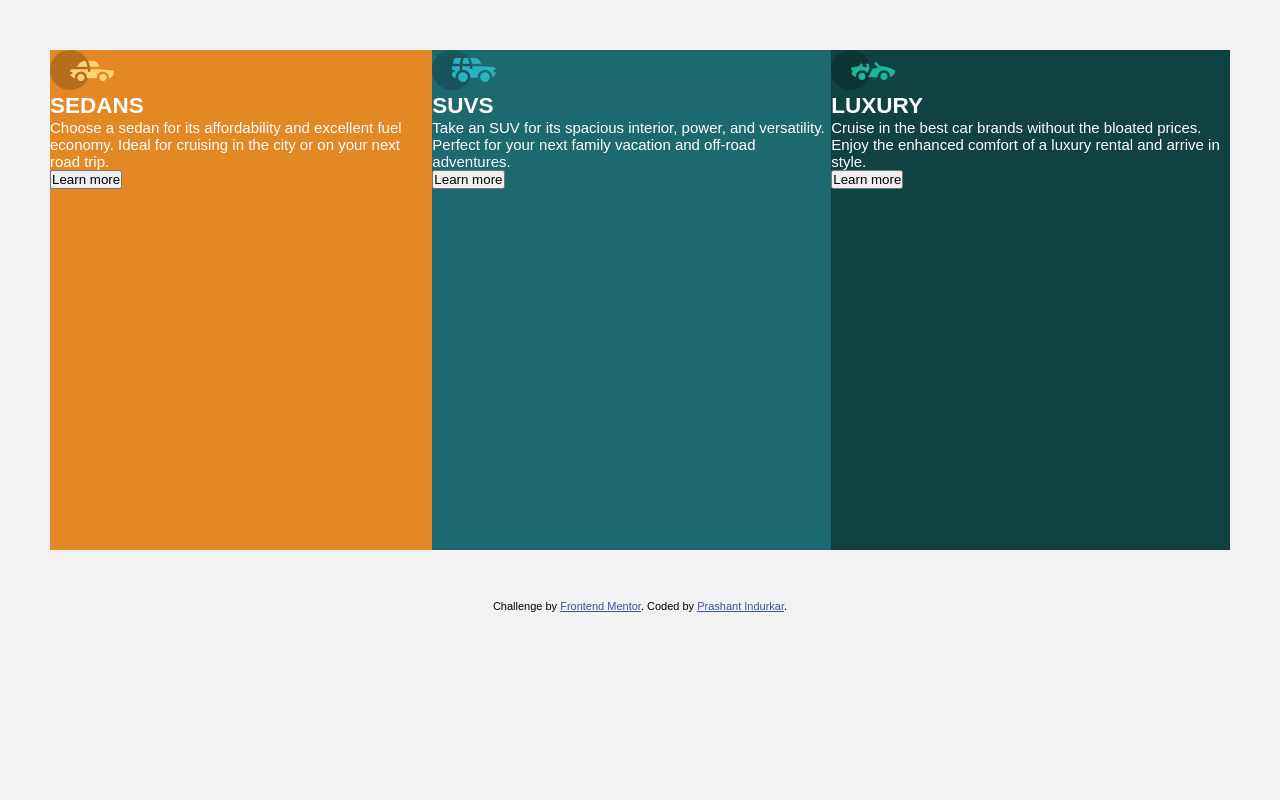
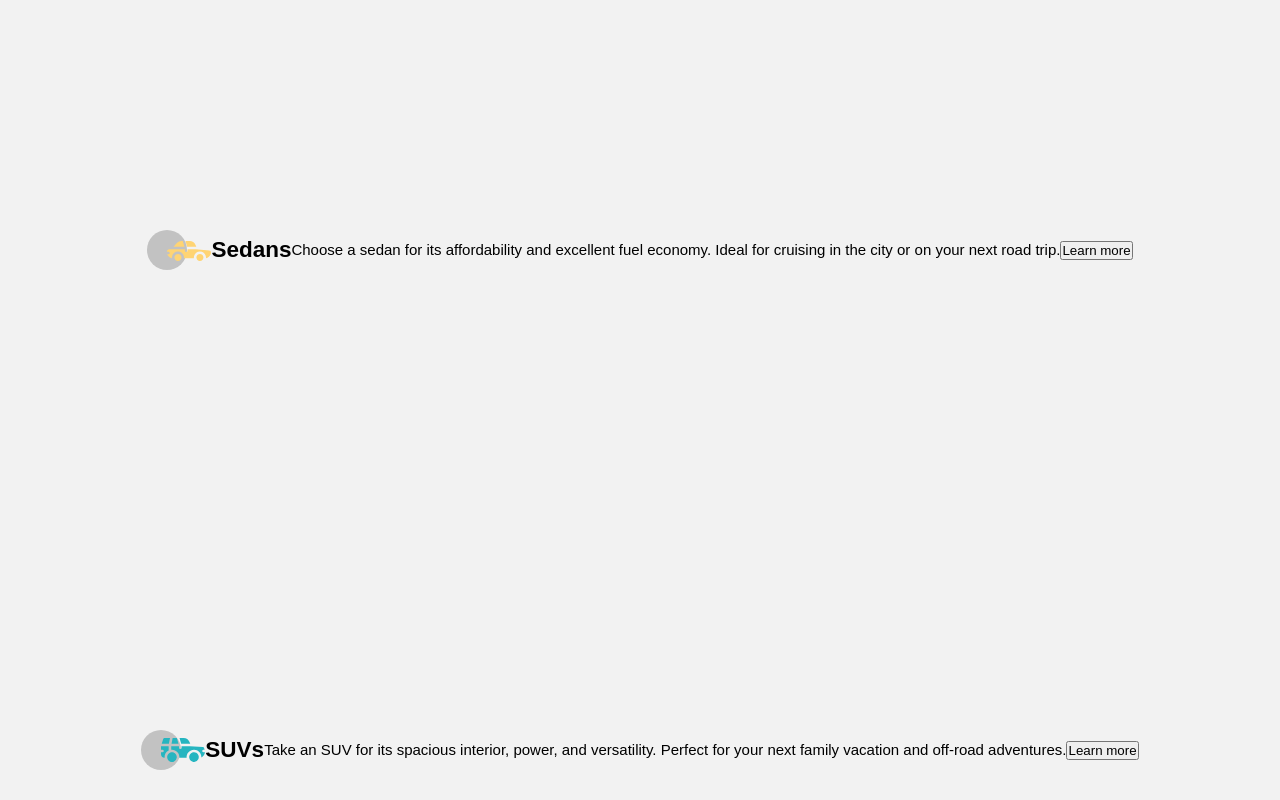
Before and after one commit to PrashantIndurkar/3-column-preview-card-component, a plain HTML site: page index.html in a window 1280 px wide. Shown: the top 800 px of the page. Drawn offline with Linux system fonts and the light colour scheme.

Commit message:
updated html file with some new name in class

```diff
--- a/index.html
+++ b/index.html
@@ -16,44 +16,44 @@
   </style>
 </head>
 <body>
-  <div class="container">
-    <div class="card">
-      <div class="card1">
+  <main class="wrapper">
+    <div class="container">
+      <div class="card orange">
         <img src="./images/icon-sedans.svg" alt="">
-        <h2  class="title">
-          SEDANS
+        <h2>
+          Sedans
         </h2 >
-        <p class="para1">
+        <p>
           Choose a sedan for its affordability and excellent fuel economy. Ideal for cruising in the city or on your next road trip.
         </p>
-        <button>Learn more</button>
+        <button class="btn">Learn more</button>
       </div>
-      <div class="card2">
+      <div class="card cyan">
         <img src="./images/icon-suvs.svg" alt="">
-        <h2  class="title2">
-          SUVS
+        <h2>
+          SUVs
         </h2 >
         <p class="para2">
           Take an SUV for its spacious interior, power, and versatility. Perfect for your next family vacation and off-road adventures.
         </p>
-        <button>Learn more</button>
+        <button class="btn">Learn more</button>
       </div>
-      <div class="card3">
+      <div class="card dark-cyan">
         <img src="./images/icon-luxury.svg" alt="">
-        <h2 class="title3">
-          LUXURY
+        <h2>
+          Luxury
         </h2>
         <p class="para3">
           Cruise in the best car brands without the bloated prices. Enjoy the enhanced comfort of a luxury rental and arrive in style.
         </p>
-        <button>Learn more</button>
+        <button class="btn">Learn more</button>
       </div>
     </div>
-  </div>
+  </main>
 
   <div class="attribution">
     Challenge by <a href="https://www.frontendmentor.io?ref=challenge" target="_blank">Frontend Mentor</a>.
-    Coded by <a href="#">Prashant Indurkar</a>.
+    Coded by <a href="https://twitter.com/prashant2weet">Prashant Indurkar</a>.
   </div>
 </body>
 </html>
--- a/style.css
+++ b/style.css
@@ -12,14 +12,22 @@ body{
 
 }
 .container {
-    margin:50px;
+    width: 100%;
+    min-height: 100vh;
+
+
 }
 button {
     font-family: 'Lexend Deca', sans-serif;
 }
-
+p{
+    line-height:1.6;
+}
 .card{
-    display:flex;
+    display: flex;
+    justify-content: center;
+    align-items: center;
+    background-color: #f2f2f2
     color:#fff;
     height:500px;
 }
```
